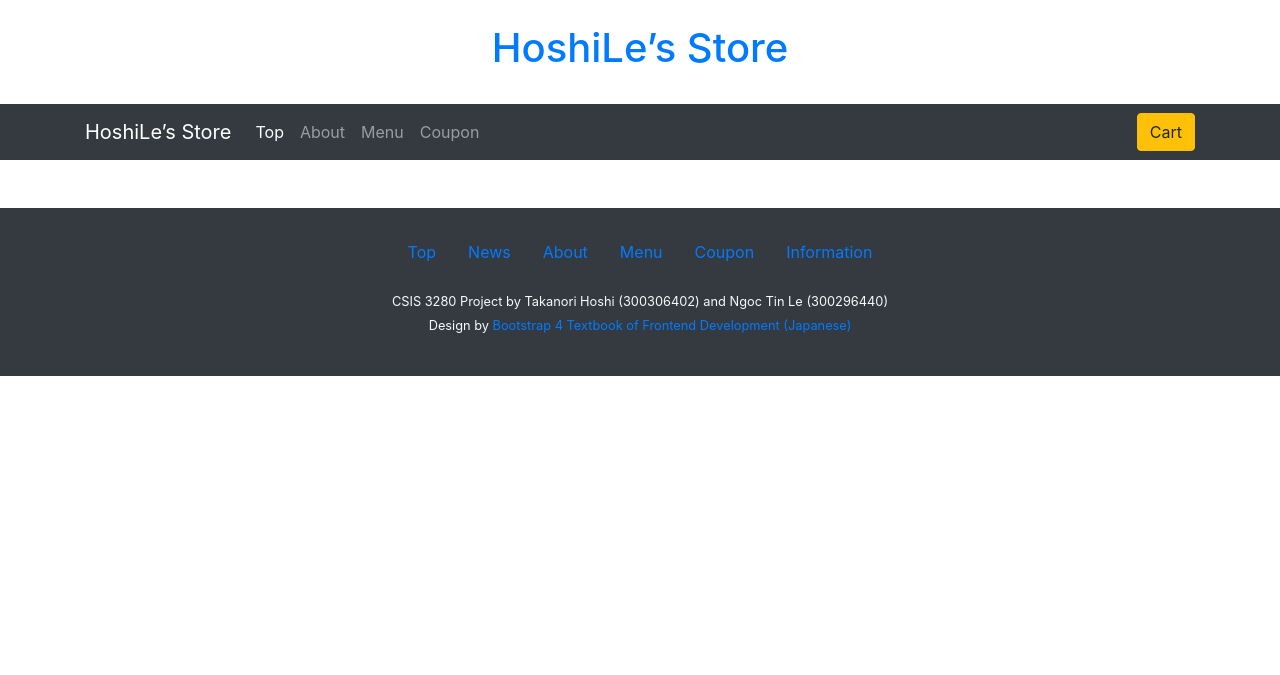
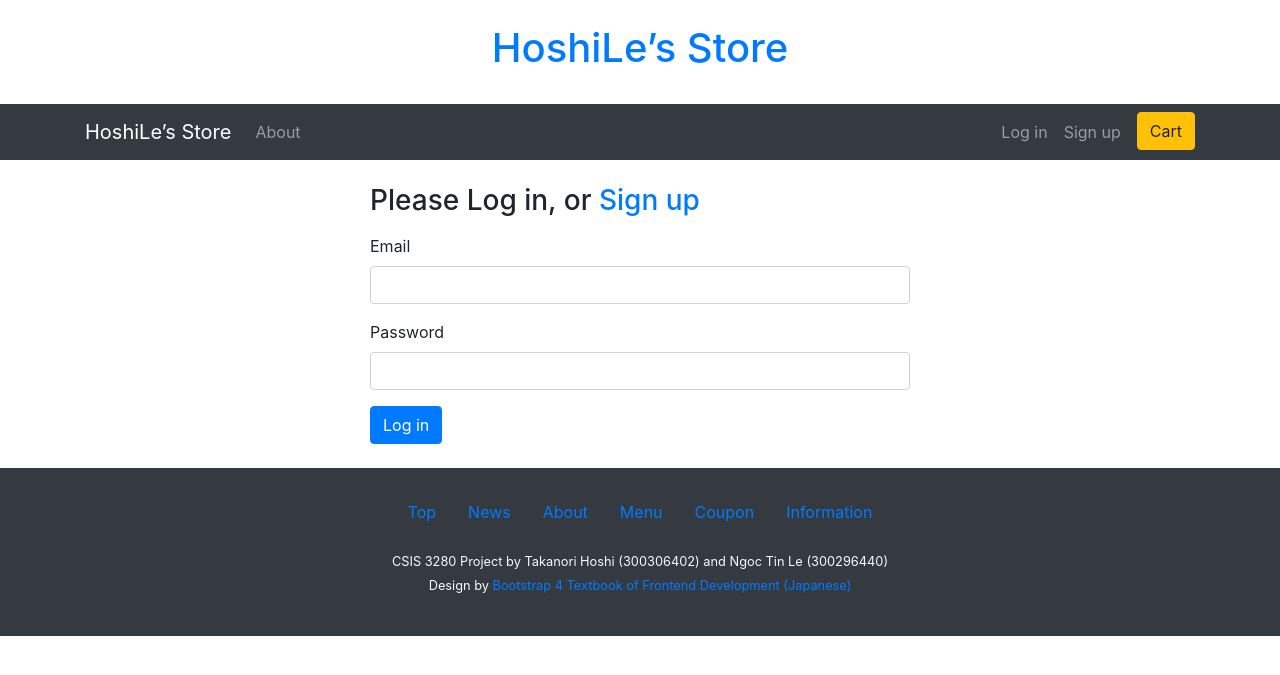
Before and after one commit to takint/HoshiLe, a PHP site: page /HoshiLe/StoreFront.php?page=login in a window 1280 px wide. Shown: the top 675 px of the page. Run offline with PHP 8.4, Linux system fonts and the light colour scheme; data that the repository does not hold is empty.

Commit message:
create login and signup pages

```diff
--- a/StoreFront.php
+++ b/StoreFront.php
@@ -12,19 +12,23 @@ Session::initialize();
 if ($_SERVER['REQUEST_METHOD'] == 'POST') {
     if ($_POST['action'] == 'addToCart' && isset($_POST['productId'])) {
         Session::addProduct($_POST['productId']);
-        header('Location: ' . $_SERVER['PHP_SELF'] . '?mode=shoppingCart');
+        header('Location: ' . $_SERVER['PHP_SELF'] . '?page=shoppingCart');
         exit;
     }
     if ($_POST['action'] == 'updateCart' && isset($_POST['productId']) && isset($_POST['quantity'])) {
         Session::updateCart($_POST['productId'], $_POST['quantity']);
-        header('Location: ' . $_SERVER['PHP_SELF'] . '?mode=shoppingCart');
+        header('Location: ' . $_SERVER['PHP_SELF'] . '?page=shoppingCart');
         exit;
     }
 }
 
 ClientPage::header();
 ClientPage::navigator();
-if (isset($_GET['mode']) && $_GET['mode'] == 'shoppingCart') {
+if (isset($_GET['page']) && $_GET['page'] == 'login') {
+    ClientPage::login();
+} else if (isset($_GET['page']) && $_GET['page'] == 'signup') {
+    ClientPage::signup();
+} else if (isset($_GET['page']) && $_GET['page'] == 'shoppingCart') {
     $ids = array_map(function($tuple) { return $tuple->productId; }, Session::$shoppingCart);
     if (!empty($ids)) {
         $result = RestClient::call('GET', PRODUCT_API, array('ids' => $ids));
--- a/inc/Client/Page.class.php
+++ b/inc/Client/Page.class.php
@@ -14,6 +14,14 @@ class ClientPage {
 
     public static function footer() {
         include 'view/footer.view.php';
+    }
+
+    public static function login() {
+        include 'view/login.view.php';
+    }
+
+    public static function signup() {
+        include 'view/signup.view.php';
     }
 
     public static function productList($products) {
--- /dev/null
+++ b/inc/Client/view/login.view.php
@@ -0,0 +1,23 @@
+<main>
+  <div class="py-4">
+    <div class="container">
+      <div class="row justify-content-center">
+        <div class="col-md-6">
+          <h3 class="mb-3">Please Log in, or <a href="<?php echo $_SERVER['PHP_SELF']; ?>?page=signup">Sign up</a></h3>
+          <form method="post" action="<?php echo $_SERVER['PHP_SELF']; ?>">
+            <input type="hidden" name="action" value="login">
+            <div class="form-group">
+              <label for="inputEmail">Email</label>
+              <input id="inputEmail" class="form-control" type="email" name="email">
+            </div>
+            <div class="form-group">
+              <label for="inputPassword">Password</label>
+              <input id="inputPassword" class="form-control" type="password" name="password">
+            </div>
+            <button class="btn btn-primary" type="submit">Log in</button>
+          </form>
+        </div>
+      </div>
+    </div>
+  </div>
+</main>
--- a/inc/Client/view/nav.view.php
+++ b/inc/Client/view/nav.view.php
@@ -11,22 +11,19 @@
     </button>
     <div class="collapse navbar-collapse" id="navbar-content">
       <ul class="navbar-nav mr-auto">
-        <li class="nav-item active">
-          <a class="nav-link" href="#">Top <span class="sr-only">(current)</span></a>
-        </li>
         <li class="nav-item">
           <a class="nav-link" href="#about">About</a>
-        </li>
-        <li class="nav-item">
-          <a class="nav-link" href="#menu">Menu</a>
-        </li>
-        <li class="nav-item">
-          <a class="nav-link" href="#coupon">Coupon</a>
         </li>
       </ul>
       <ul class="navbar-nav">
         <li class="nav-item">
-          <a class="btn btn-warning" href="<?php echo $_SERVER['PHP_SELF']; ?>?mode=shoppingCart">Cart</a>
+          <a class="nav-link" href="<?php echo $_SERVER['PHP_SELF']; ?>?page=login">Log in</a>
+        </li>
+        <li class="nav-item">
+          <a class="nav-link" href="<?php echo $_SERVER['PHP_SELF']; ?>?page=signup">Sign up</a>
+        </li>
+        <li class="nav-item ml-2">
+          <a class="btn btn-warning" href="<?php echo $_SERVER['PHP_SELF']; ?>?page=shoppingCart">Cart</a>
         </li>
       </ul>
     </div>
```
Also changed, not shown: inc/Client/view/signup.view.php (added, +31 -0 lines).
